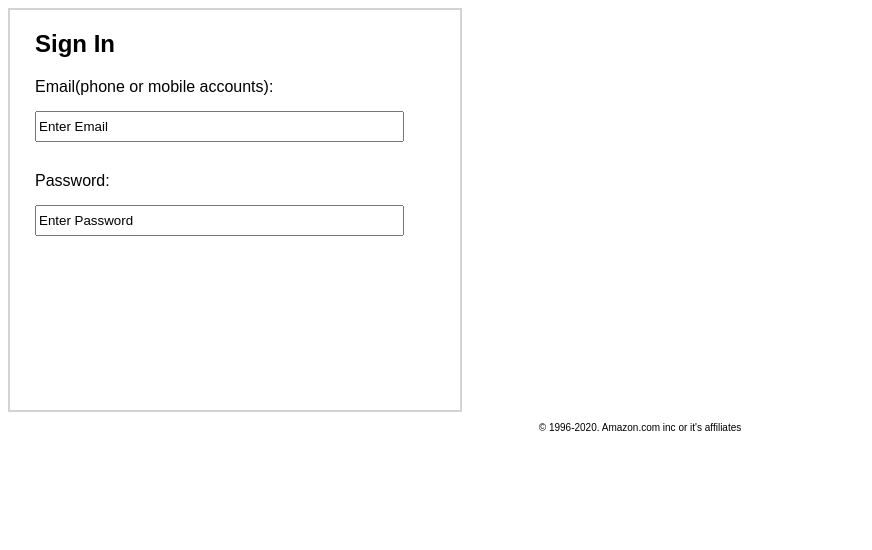
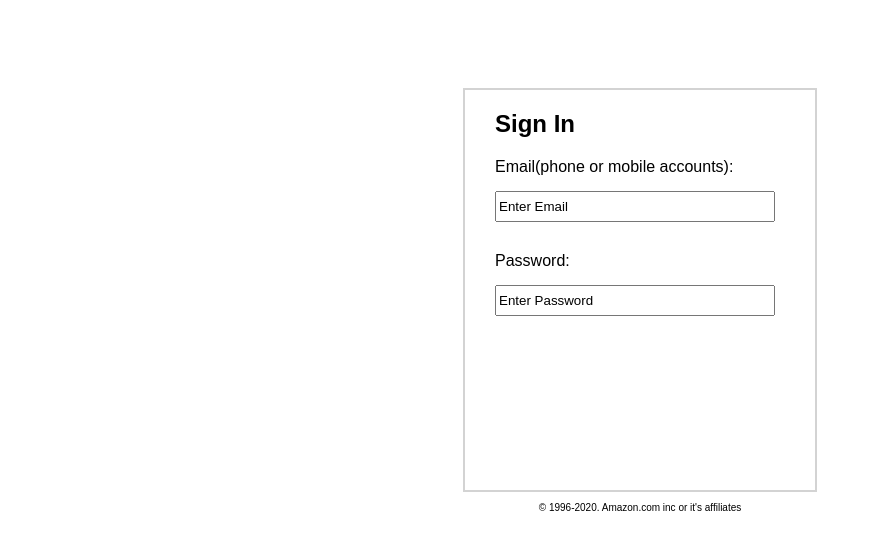
Before and after one commit to nic0mp/Nico_R75_AmazonRep, a plain HTML site: page index.html in a window 1280 px wide. Shown: the whole page, without its empty margins (0-872 px from the left). Drawn offline with Linux system fonts and the light colour scheme.

Commit message:
css change

```diff
--- a/css/style.css
+++ b/css/style.css
@@ -1,38 +1,40 @@
 body {
     font-family: Arial, Helvetica, sans-serif;
-    text-align: center;
+    /* text-align: center; */
 
 }
 
 h2{
-    padding-left: 25px;
+    padding-left: 30px;
 }
-.main-container{
-    text-align: left;
+
+.form-container {
+    border: 2px solid lightgray;
+    height: 400px;
+    width: 350px;
+    margin-left: 36%;
+    margin-top: 7%;
 }
+
 input {
     width: 85%;
     height: 25px;
 }
 .login {
     padding-bottom: 30px;
-    padding-left: 25px;
+    padding-left: 30px;
 }
 
 .password {
-    padding-left: 25px;
+    padding-left: 30px;
 }
 
 .inputbox {
     padding-top: 15px;
-}
-.main-container {
-    border: 2px solid lightgray;
 
-    width: 450px;
-    height: 400px;
 }
 
 .bottom-container {
     font-size: 10px;
+    text-align: center;
 }
--- a/index.html
+++ b/index.html
@@ -9,7 +9,9 @@
 
 </head>
 <body>
-    <div class="main-container">
+
+
+    <div class="form-container">
         <h2>Sign In</h2>
 
         <form action="/action_page.php">
```
